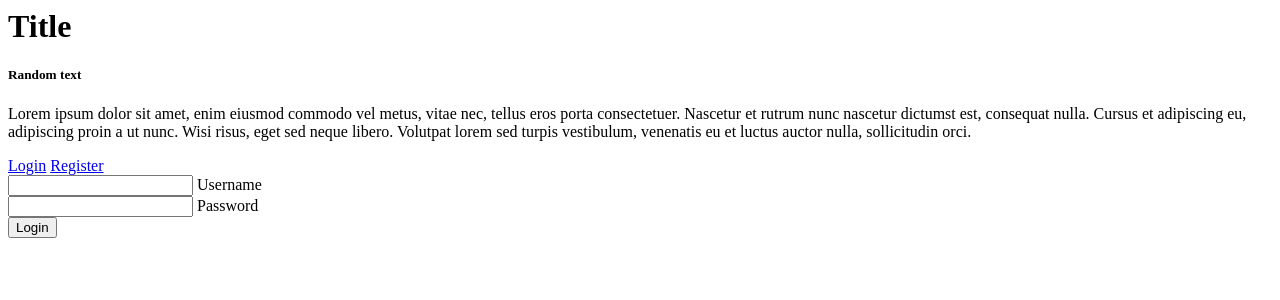
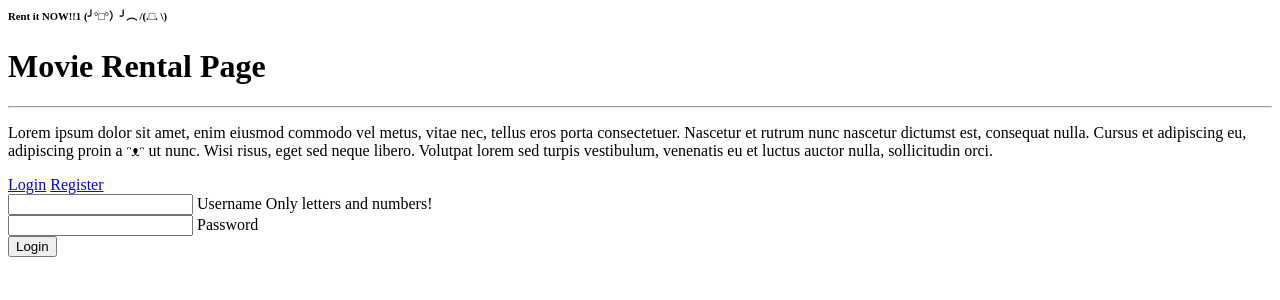
Before and after one commit to TomislavKulusic/DatabaseFinal, a PHP site: page /login.php in a window 1280 px wide. Shown: the top 300 px of the page. Run offline with PHP 8.4, Linux system fonts and the light colour scheme; a stand-in replaces the project's code that opens the database connection; some libraries are stand-ins or nearby versions.

Commit message:
Edited login page a bit

```diff
--- a/Project/application/pages/login.php
+++ b/Project/application/pages/login.php
@@ -19,7 +19,7 @@ if (isset($_POST['login'])) {
 
             if ($user->login()) {
 
-                $_SESSION['login_user'] = $user;
+                $_SESSION['login_user'] = $user; //TODO TEST THIS. If this doesn't work just store id
                 header("location: index.php?page=Rented Movies");
 
             } else {
@@ -41,12 +41,16 @@ if (isset($_POST['login'])) {
 
 <div id="box">
     <div id="text">
-        <h1>Title</h1>
-        <h5>Random text</h5>
-        <p>Lorem ipsum dolor sit amet, enim eiusmod commodo vel metus, vitae nec, tellus eros porta consectetuer.
-            Nascetur et rutrum nunc nascetur dictumst est, consequat nulla. Cursus et adipiscing eu, adipiscing proin a
-            ut nunc. Wisi risus, eget sed neque libero. Volutpat lorem sed turpis vestibulum, venenatis eu et luctus
-            auctor nulla, sollicitudin orci.</p>
+        <h6>Rent it NOW!!1 (╯°□°）╯︵ /(.□. \)</h6>
+        <h1>Movie Rental Page</h1>
+        <div class="flex">
+            <hr>
+            <p>Lorem ipsum dolor sit amet, enim eiusmod commodo vel metus, vitae nec, tellus eros porta consectetuer.
+                Nascetur et rutrum nunc nascetur dictumst est, consequat nulla. Cursus et adipiscing eu, adipiscing
+                proin a ᵔᴥᵔ
+                ut nunc. Wisi risus, eget sed neque libero. Volutpat lorem sed turpis vestibulum, venenatis eu et luctus
+                auctor nulla, sollicitudin orci.</p>
+        </div>
     </div>
     <div id="login" class="mdl-card mdl-shadow--6dp">
         <div id="img1"></div>
@@ -59,19 +63,22 @@ if (isset($_POST['login'])) {
             <div class="mdl-tabs__panel is-active" id="login-panel">
                 <form id="loginForm" method="post" action="<?php echo $_SERVER['PHP_SELF']; ?>" onsubmit="">
                     <div class="mdl-textfield mdl-js-textfield mdl-textfield--floating-label">
-                        <input class="mdl-textfield__input" type="text" id="usernameIn" name="username" required>
+                        <input class="mdl-textfield__input" type="text" id="usernameIn" name="username" pattern="^[a-zA-Z0-9_]*$">
                         <label class="mdl-textfield__label" for="usernameIn">Username</label>
+                        <span class="mdl-textfield__error">Only letters and numbers!</span>
                     </div>
                     <div class="mdl-textfield mdl-js-textfield mdl-textfield--floating-label">
-                        <input class="mdl-textfield__input" type="password" id="usernameIn" name="password" required>
+                        <input class="mdl-textfield__input" type="password" id="usernameIn" name="password">
                         <label class="mdl-textfield__label" for="usernameIn">Password</label>
                     </div>
-                    <button class="mdl-button mdl-js-button mdl-button--raised mdl-js-ripple-effect mdl-button--colored" name="login">Login</button>
+                    <button class="mdl-button mdl-js-button mdl-button--raised mdl-js-ripple-effect mdl-button--colored"
+                            name="login">Login
+                    </button>
                 </form>
             </div>
             <div class="mdl-tabs__panel" id="register-panel">
 
             </div>
         </div>
-    </img>
-</div>
+        </img>
+    </div>
```
Also changed, not shown: Project/public/css/style.css (+42 -28 lines).
